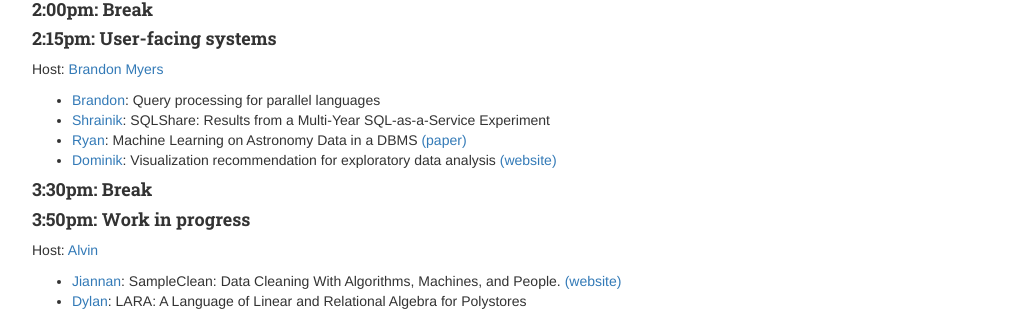
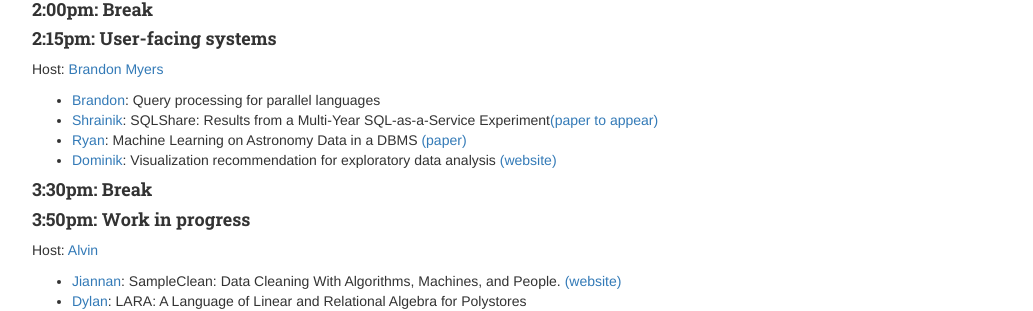
Before and after one commit to uwdb/website, a Jekyll site: the page built from events/database_day_2015.markdown, in a window 1280 px wide. Shown: the part 927-1238 px from the top of the page, without its empty margins (123-1156 px from the left). Built offline with Jekyll 4.4.1, drawn with Linux system fonts in a browser that asks for light colours; nearby versions of some CDN libraries; Markdown is read by kramdown in place of the engine named in the settings.

Commit message:
Adding SQLShare SIGMOD 2016 paper.

```diff
--- a/events/database_day_2015.markdown
+++ b/events/database_day_2015.markdown
@@ -54,7 +54,7 @@ Host: [Alvin](http://homes.cs.washington.edu/~akcheung/)
 Host: [Brandon Myers](https://homes.cs.washington.edu/~bdmyers/)
 
 - [Brandon](https://homes.cs.washington.edu/~bdmyers/): Query processing for parallel languages
-- [Shrainik](https://homes.cs.washington.edu/~shrainik): SQLShare: Results from a Multi-Year SQL-as-a-Service Experiment
+- [Shrainik](https://homes.cs.washington.edu/~shrainik): SQLShare: Results from a Multi-Year SQL-as-a-Service Experiment[(paper to appear)](https://www.dropbox.com/s/835qvwhbclfuacw/paper.pdf?dl=0)
 - [Ryan](https://homes.cs.washington.edu/~maas/):  Machine Learning on Astronomy Data in a DBMS [(paper)](http://dl.acm.org/citation.cfm?id=2803143)
 - [Dominik](https://homes.cs.washington.edu/~domoritz): Visualization recommendation for exploratory data analysis [(website)](https://idl.cs.washington.edu/papers/voyager)
 
```
